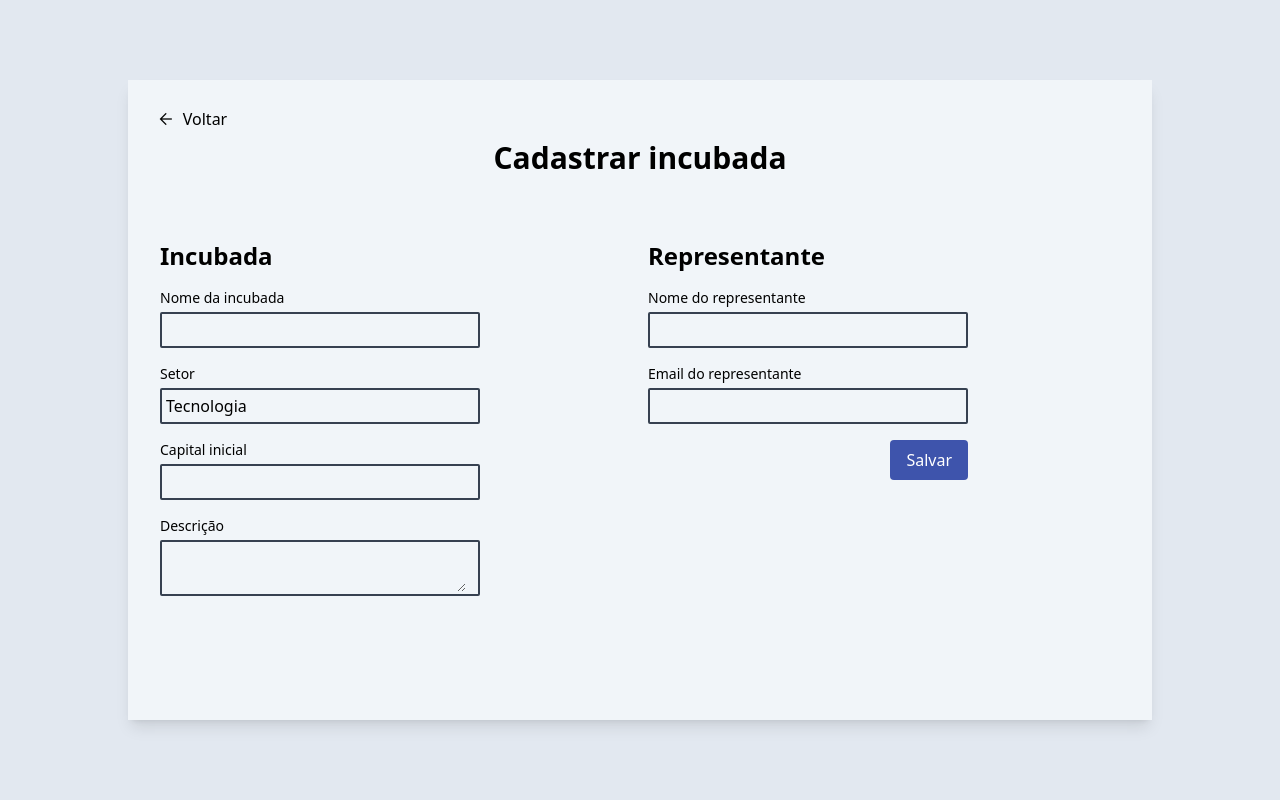
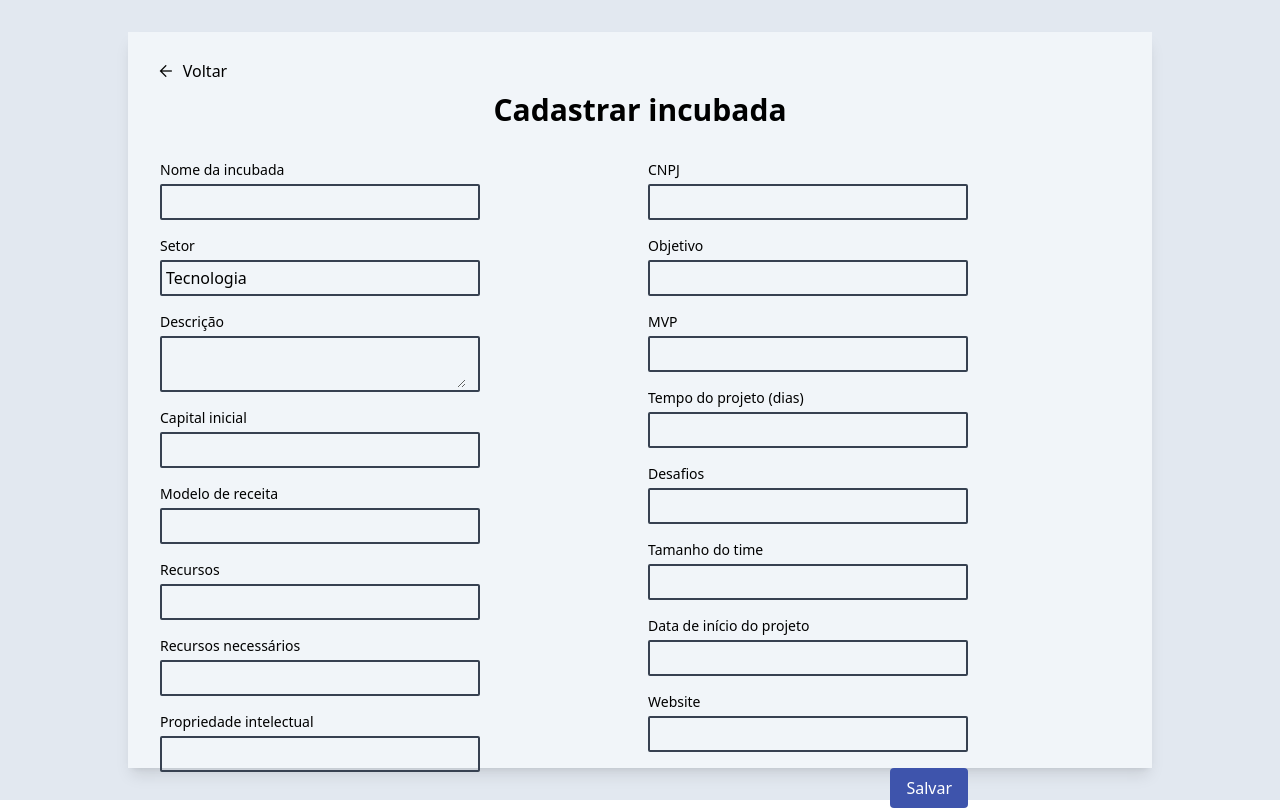
Before and after one commit to metodos-ageis/projeto-startups, a React (Vite) app: page /register-company in a window 1280 px wide. Built offline with nearby package versions, Linux system fonts and the light colour scheme.

Commit message:
new fields to register company page

```diff
--- a/src/pages/RegisterCompany/RegisterCompany.tsx
+++ b/src/pages/RegisterCompany/RegisterCompany.tsx
@@ -14,30 +14,55 @@ const sectors: SelectorItem<string>[] = [
 function RegisterCompany() {
   const { t } = useTranslation("registerStartup");
 
-  const [name, setName] = useFormState("");
+  const [title, setTitle] = useFormState("");
+  const [description, setDescription] = useFormState("");
+  const [sector, setSector] = useFormState("");
+  const [goal, setGoal] = useFormState("");
+  const [cnpj, setCnpj] = useFormState("");
+  const [project_time, setProjectTime] = useFormState("");
+  const [challenges, setChallenges] = useFormState("");
+  const [team_size, setTeamSize] = useFormState("");
+  const [project_started, setProjectStarted] = useFormState("");
+  const [website, setWebsite] = useFormState("");
+  const [ip, setIp] = useFormState("");
+  const [resourcers, setResources] = useFormState("");
+  const [resourcers_needed, setResourcesNeeded] = useFormState("");
+  const [mvp, setMvp] = useFormState("");
+  const [incoming_model, setIncomingModel] = useFormState("");
+  const [initial_capital, setInitialCapital] = useFormState("");
 
   return (
     <div className="flex items-center justify-center h-screen p-8">
-      <div className="max-w-5xl max-h-[80vh] h-full w-full bg-slate-100 shadow-lg p-8">
+      <div className="max-w-5xl max-h-[96vh] h-full w-full bg-slate-100 shadow-lg p-8">
         <IconButton className="pl-8 pb-4">
           <Icon className="pr-2" fontSize="large">arrow_back</Icon>
           <Text>Voltar</Text>
         </IconButton>
-        <Text variant="h2" className="pb-16 text-center">
+        <Text variant="h2" className="pb-8 text-center">
           {t("Title")}
         </Text>
         <div className="grid grid-rows-1 grid-cols-2 gap-4">
           <div className="w-80 flex flex-col gap-4">
-            <Text variant="h3">{t("TitleCol1")}</Text>
-            <Input name="startup-name" type="text" label={t("Form.Name")} onChange={setName} value={name} />
-            <Selector items={sectors} label="Setor" />
-            <Input name="initial-capital" type="text" label={t("Form.Monetary")} onChange={setName} value={name} />
-            <TextArea label="Descrição" />
+            {/* <Text variant="h3">{t("TitleCol1")}</Text> */}
+            <Input name="startup-name" type="text" label={t("Form.Name")} onChange={setTitle} value={title} />
+            <Selector items={sectors} label={t("Form.Sector")} />
+            <TextArea label={t("Form.Description")} />
+            <Input name="initial-capital" type="text" label={t("Form.Monetary")} onChange={setInitialCapital} value={initial_capital} />
+            <Input name="incoming-model" type="text" label={t("Form.IncomingModel")} onChange={setIncomingModel} value={incoming_model} />
+            <Input name="resources" type="text" label={t("Form.Resources")} onChange={setResources} value={resourcers} />
+            <Input name="resources-needed" type="text" label={t("Form.ResourcesNeeded")} onChange={setResourcesNeeded} value={resourcers_needed} />
+            <Input name="intelectual-property" type="text" label={t("Form.IP")} onChange={setIp} value={ip} />
           </div>
           <div className="w-80 flex flex-col gap-4">
-            <Text variant="h3">{t("TitleCol2")}</Text>
-            <Input name="representative-name" type="text" label={t("Form.RepName")} onChange={setName} value={name} />
-            <Input name="representative-email" type="text" label={t("Form.RepEmail")} onChange={setName} value={name} />
+            {/* <Text variant="h3">{t("TitleCol2")}</Text> */}
+            <Input name="cnpj" type="text" label={t("Form.Cnpj")} onChange={setCnpj} value={cnpj} />
+            <Input name="goal" type="text" label={t("Form.Goal")} onChange={setGoal} value={goal} />
+            <Input name="mvp" type="text" label={t("Form.MVP")} onChange={setMvp} value={mvp} />
+            <Input name="project-time" type="text" label={t("Form.ProjectTime")} onChange={setProjectTime} value={project_time} />
+            <Input name="challenges" type="text" label={t("Form.Challenges")} onChange={setChallenges} value={challenges} />
+            <Input name="team-size" type="text" label={t("Form.TeamSize")} onChange={setTeamSize} value={team_size} />
+            <Input name="project-start" type="text" label={t("Form.ProjectStarted")} onChange={setProjectStarted} value={project_started} />
+            <Input name="website" type="text" label={t("Form.Website")} onChange={setWebsite} value={website} />
             <div className="place-self-end">
               <Button variant="contained">
                 Salvar
--- a/src/translations/pt-BR/register-startup.ts
+++ b/src/translations/pt-BR/register-startup.ts
@@ -5,7 +5,19 @@ export default {
   Form: {
     Name: "Nome da incubada",
     Monetary: "Capital inicial",
-    RepName: "Nome do representante",
-    RepEmail: "Email do representante",
+    Sector: "Setor",
+    Description: "Descrição",
+    Cnpj: "CNPJ",
+    Goal: "Objetivo",
+    ProjectTime: "Tempo do projeto (dias)",
+    Challenges: "Desafios",
+    TeamSize: "Tamanho do time",
+    ProjectStarted: "Data de início do projeto",
+    Website: "Website",
+    IP: "Propriedade intelectual",
+    Resources: "Recursos",
+    ResourcesNeeded: "Recursos necessários",
+    MVP: "MVP",
+    IncomingModel: "Modelo de receita",
   }
 };
```
